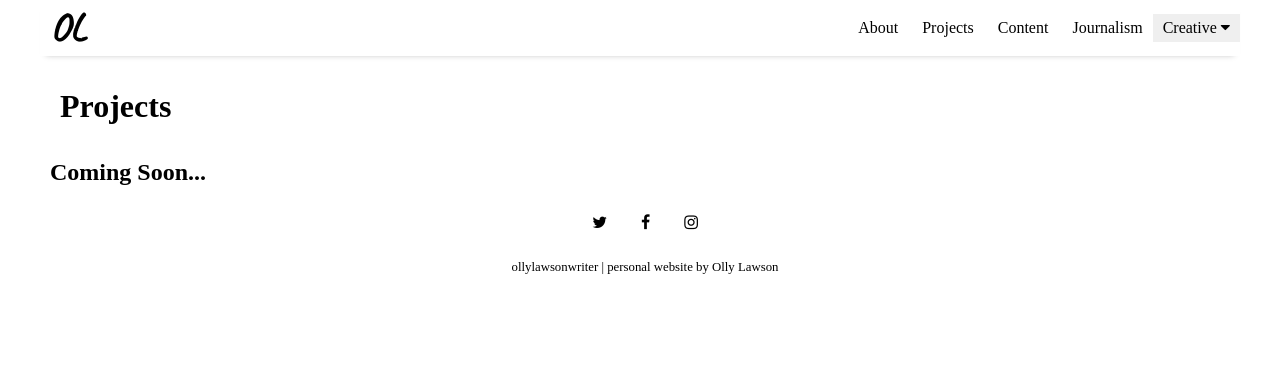
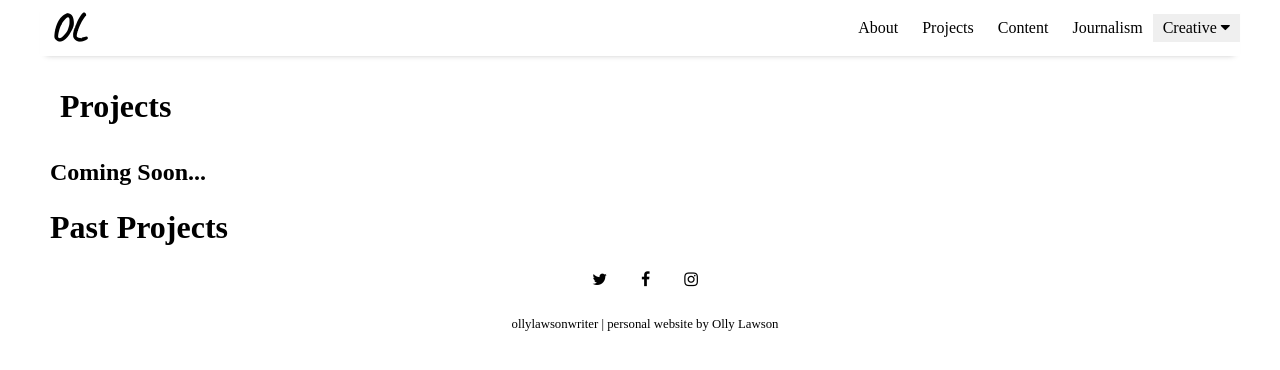
Before and after one commit to ollylawson/ollylawson.github.io, a Jekyll site: the page built from pages/projects.html, in a window 1280 px wide. Shown: the top 370 px of the page. Built offline with Jekyll 4.4.1, drawn with Linux system fonts in a browser that asks for light colours; nearby versions of some CDN libraries; some web fonts are replaced.

Commit message:
projects

```diff
--- a/pages/projects.html
+++ b/pages/projects.html
@@ -8,11 +8,18 @@ title: Projects
   <h2>Coming Soon...
   </h2>
 </div>
-<!-- <div class="past-projects">
+<div class="past-projects">
   <h1>Past Projects</h1>
+  {% for post in site.categories.pastprojects %}
+      <div class="project-posts">
+        <h2><span>{{ post.title }} | {{post.date}}</span></h2>
+        <img src="{{ site.github.url }}/assets/img/{{ page.image }}"/>
+        {{ content }}
+      </div>
+  {% endfor %}
 </div>
 
 
-<div class="upcoming-projects">
+<!-- <div class="upcoming-projects">
   <h1>Upcoming Projects<h1>
 </div> -->
```
Also changed, not shown: _posts/projects/maidens-toy.md (added, +10 -0 lines), assets/img/the-maidens-toy.jpg (added).
